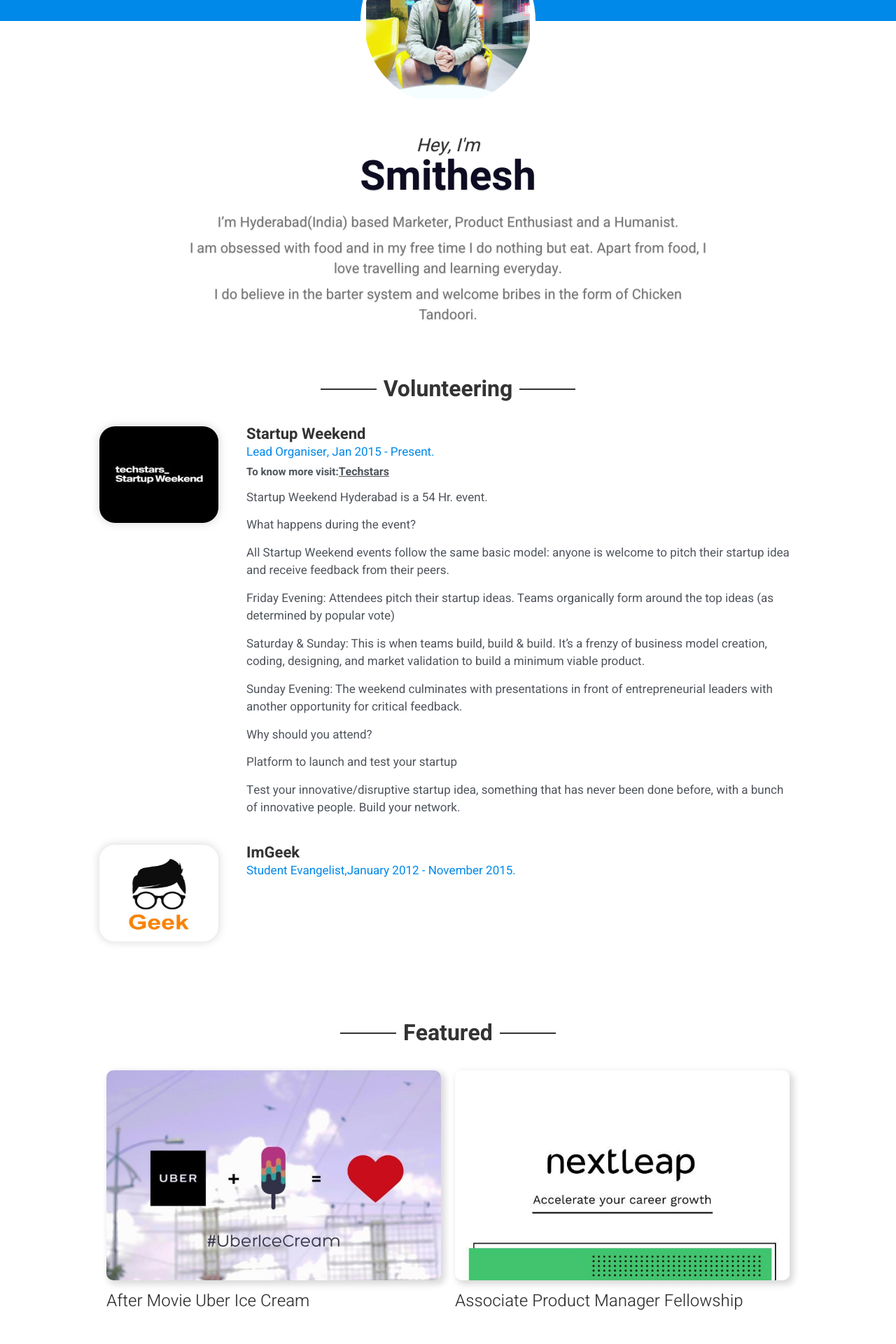
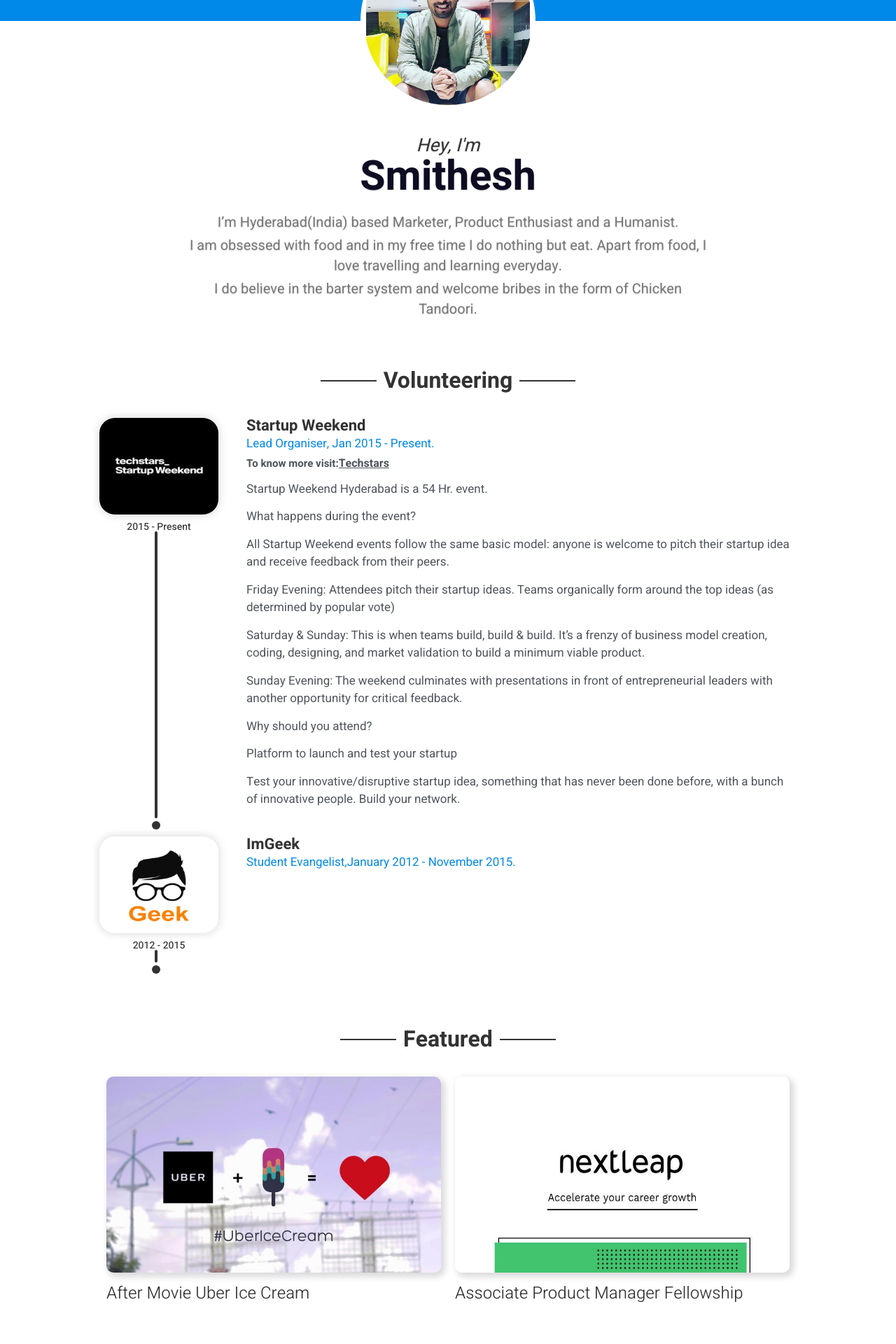
Before and after one commit to rakesh971/garySheng, a Next.js app: page / in a window 1280 px wide. Shown: the part 240-2160 px from the top of the page at 70% size. Built offline with nearby package versions, Linux system fonts and the light colour scheme.

Commit message:
css alignments

```diff
--- a/Component/SideBar/SideBar.module.scss
+++ b/Component/SideBar/SideBar.module.scss
@@ -6,6 +6,7 @@
         display: flex;
         align-items: center;
         box-shadow: 0px 0px 2px 2px rgb(222 222 222 / 26%);
+        border-radius: 5px;
         background-color: #fff;
         padding: 4px;
         padding-right: 6px;
--- a/pages/index.js
+++ b/pages/index.js
@@ -34,13 +34,11 @@
 					<div className={styles.about} >
 						<div className='contain'>
 							<div className={styles.about_me}>
-								<div className={styles.profile_image}>
-									<Link href="">
-										<a>
-											<img src="/assets/images/profile.jpg"/>
-										</a>
-									</Link>
-								</div>
+								<Link href="">
+									<a className={styles.profile_image}>
+										<img src="/assets/images/profile.jpg"/>
+									</a>
+								</Link>
 							</div>
 						</div>
 					</div>
@@ -73,8 +71,10 @@
 											<Link href="https://www.techstars.com/communities/startup-weekend">
 												<a target="_blank">
 													<img src ="/assets/images/startUp.jpg"/>
+
 												</a>
 											</Link>
+											<span>2015 - Present</span>
 										</div>
 										<div className={styles.journey_text}>
 											<div className={styles.basic_info}>
@@ -112,8 +112,6 @@
 											</div>
 										</div>
 									</div>
-								</div>
-								<div className={styles.journey_info}>
 									<div className={styles.journey_sections}>
 										<div className={styles.unplugged_image}>
 											<Link href="">
@@ -121,6 +119,7 @@
 													<img src ="/assets/images/geek.jpg"/>
 												</a>
 											</Link>
+											<span>2012 - 2015</span>
 										</div>
 										<div className={styles.journey_text}>
 											<div className={styles.basic_info}>
@@ -190,12 +189,13 @@
 								</div>
 								<div className={styles.journey_info}>
 									<div className={styles.journey_sections}>
-										<div className={styles.unplugged_image}>,
+										<div className={styles.unplugged_image}>
 											<Link href="https://www.onblick.com/">
 												<a>
 													<img src ="/assets/images/1_jeQVI7MsQT8S6zdZOEmc1Q.png"/>
 												</a>
 											</Link>
+											<span>2020 - 2022</span>
 										</div>
 										<div className={styles.journey_text}>
 											<div className={styles.basic_info}>
@@ -281,6 +281,7 @@
 													<img src ="/assets/images/magna.jpg"/>
 												</a>
 											</Link>
+											<span>2019 - 2019</span>
 										</div>
 										<div className={styles.journey_text}>
 											<div className={styles.basic_info}>
@@ -344,6 +345,7 @@
 													<img src ="/assets/images/images (1).png"/>
 												</a>
 											</Link>
+											<span>2018 - 2019</span>
 										</div>
 										<div className={styles.journey_text}>
 											<div className={styles.basic_info}>
@@ -375,6 +377,7 @@
 													<img src ="/assets/images/8c68d411-9eef-45cf-bd4c-635fd833de8d.jpg"/>
 												</a>
 											</Link>
+											<span>2017 - 2018</span>
 										</div>
 										<div className={styles.journey_text}>
 											<div className={styles.basic_info}>
@@ -412,6 +415,7 @@
 													<img src ="/assets/images/aa3c4f0f-6a10-4401-8013-5e6260d9764f.jpg"/>
 												</a>
 											</Link>
+											<span>2016 - 2017</span>
 										</div>
 										<div className={styles.journey_text}>
 											<div className={styles.basic_info}>
@@ -463,6 +467,7 @@
 													<img src ="/assets/images/amazon.jpg"/>
 												</a>
 											</Link>
+											<span>2015 - 2016</span>
 										</div>
 										<div className={styles.journey_text}>
 											<div className={styles.basic_info}>
@@ -508,6 +513,7 @@
 													<img src ="/assets/images/grey.jpg"/>
 												</a>
 											</Link>
+											<span>2015 - 2018</span>
 										</div>
 										<div className={styles.journey_text}>
 											<div className={styles.basic_info}>
@@ -625,7 +631,6 @@
 											<p><span></span>I love listening to podcasts and can binge listen to them for the whole day. </p>
 											<p><span></span>Bollywood, not Hollywood(with some exceptions)</p>
 											<p><span></span>Does that make me look less smarter?</p>
-											<p><span></span>Hit me up for a conversation here!</p>
 											<p><span></span>Peace</p>
 										</div>
 									</div>
@@ -645,9 +650,6 @@
 									<div className={styles.system_content}>
 										<ul>
 											<li>
-												<span>
-													<img src="/assets/images/2696555.png"/>
-												</span>
 												<Link href="https://insighttimer.com/blog/how-to-be-humble/">
 													<a target="_blank">
 														<span>Stay Humble</span>
@@ -658,9 +660,6 @@
 												</Link>
 											</li>
 											<li>
-												<span>
-													<img src="/assets/images/2696555.png"/>
-												</span>
 												<Link href="https://cdn2.hubspot.net/hubfs/2602672/Imported_Blog_Media/Customer_Is_King_Infographic.jpg" >
 													<a target="_blank" >
 														<span>Customer is king</span>
@@ -671,9 +670,6 @@
 												</Link>
 											</li>
 											<li>
-												<span>
-													<img src="/assets/images/2696555.png"/>
-												</span>
 												<Link href="https://jackcanfield.com/blog/how-to-believe-in-yourself">
 													<a target="_blank" >
 														<span>Believe in change</span>
@@ -684,11 +680,7 @@
 												</Link>
 
 											</li>
-
 											<li>
-												<span>
-													<img src="/assets/images/2696555.png"/>
-												</span>
 												<Link href="https://www.bondora.com/blog/beyond-finance-why-you-should-also-invest-in-yourself">
 													<a target="_blank" >
 														<span>Invest in yourself</span>
@@ -699,9 +691,6 @@
 												</Link>
 											</li>
 											<li>
-												<span>
-													<img src="/assets/images/2696555.png"/>
-												</span>
 												<Link href="https://medium.com/publishous/learn-to-laugh-at-your-problems-2486e8ae3b12">
 													<a target="_blank">
 														<span>Laugh out at your problems</span>
@@ -712,9 +701,6 @@
 												</Link>
 											</li>
 											<li>
-												<span>
-													<img src="/assets/images/2696555.png"/>
-												</span>
 												<Link href="https://medium.com/@twoguyswhoblog/dont-take-life-too-seriously-two-guys-who-blog-1f224fd21c86">
 													<a target="_blank">
 														<span>Don’t take yourself too seriously.</span>
@@ -725,9 +711,6 @@
 												</Link>
 											</li>
 											<li>
-												<span>
-													<img src="/assets/images/2696555.png"/>
-												</span>
 												<Link href="https://www.minimalismmadesimple.com/home/spread-happiness/">
 													<a target="_blank">
 														<span>Spread happiness the world needs it.</span>
@@ -738,9 +721,6 @@
 												</Link>
 											</li>
 											<li>
-												<span>
-													<img src="/assets/images/2696555.png"/>
-												</span>
 												<Link href="https://www.goodtherapy.org/blog/to-live-your-truth-start-by-being-honest-with-yourself-0815194/amp/">
 													<a target="_blank">
 														<span>The most important be honest and genuine.</span>
@@ -784,7 +764,7 @@
 										<a>
 											Twitter
 										</a>
-									</Link>
+									</Link>,
 									<Link href="https://www.linkedin.com/in/smitheshpalparthy/">
 										<a>
 											LinkedIn
--- a/styles/Home.module.scss
+++ b/styles/Home.module.scss
@@ -134,11 +134,12 @@
 						overflow: hidden;
 						border: 5px solid #fff;
 						padding: 3px;
-
-
+						display: block;
 						img{
+							height: 275px;
 							object-fit: cover;
 						}
+
 					}
 				}
 			}
@@ -154,10 +155,6 @@
 				}
 
 				.main_text{
-					// position: absolute;
-					// transform: translate(-50%,-50%);
-					// top: 50%;
-					// left: 50%;
 					text-align: center;
 					display: flex;
 					justify-content: center;
@@ -189,7 +186,7 @@
 							font-size: 20px;
 							font-weight: 400;
 							color: #777;
-							margin-bottom: 8px;
+							margin-bottom: 4px;
 						}
 					}
 				}
@@ -271,12 +268,45 @@
 							padding-bottom:40px;
 							align-items: flex-start;
 							margin-bottom: 0px;
+							position: relative;
+
+								&::before {
+									content:'';
+									display: block;
+									white-space: nowrap;
+									height:calc(100% - 188px);
+									width: 4px;
+									border-radius: 20px;
+									background-color: #333;
+									left: 79px;
+									top: 162px;
+									position: absolute;
+								}
+
+								&::after {
+									content: "";
+									display: block;
+									width: 12px;
+									height: 12px;
+									border-radius: 50%;
+									position: absolute;
+									background-color: #333;
+									left: 75px;
+									bottom: 10px;
+								}
 
 							@include mobile{
 								flex-direction: column;
 								justify-content: center;
 								padding-bottom:30px;
 								align-items: center;
+
+								&::before{
+									display: none;
+								}
+								&::after{
+									display: none;
+								}
 
 								&:nth-child(1){
 									padding-top: 20px;
@@ -288,6 +318,14 @@
 								display: flex;
 								cursor: pointer;
 								margin-right: 40px;
+								flex-direction: column;
+
+								span{
+									font-size: 14px;
+									text-align: center;
+									font-weight: 500;
+									color: #333;
+								}
 
 								@include mobile{
 									margin: 0px;
@@ -432,8 +470,17 @@
 
 						}
 
-						&.certification_info{
+						&.certification_info {
 							text-align: center;
+
+							.journey_sections {
+								&::before {
+									display: none;
+								}
+									&::after {
+										display: none;
+									}
+							}
 						}
 					}
 				}
@@ -700,7 +747,6 @@
 
 								.card{
 									width: 100%;
-									height: 300px;
 									transition: all .15s ease-in-out;
 									cursor: pointer;
 									box-shadow: 4px 4px 10px 2px rgba($color: #000000, $alpha: 0.15);
@@ -717,12 +763,11 @@
 									}
 
 									img{
-										object-fit: cover;
-										height: 100%;
+										height: 280px;
+										display: block;
 
 										@include mobile{
-
-											object-fit: contain;
+											height: 100%;
 										}
 									}
 								}
@@ -895,6 +940,11 @@
 
 							.middle{
 								flex: 0.3;
+								padding-right: 20px;
+
+								@include mobile {
+									padding: 0px;
+								}
 								// display: flex;
 								// align-items: center;
 								// justify-content: center;
@@ -904,7 +954,7 @@
 									height: 250px;
 									object-fit: contain;
 									box-shadow: 0px 5px 5px 5px #dedede2b;
-									border-radius: 50%;
+									border-radius: 12px;
 
 									@include tab{
 										width: 200px;
@@ -1369,7 +1419,7 @@
 							margin: 0px 3px;
 							font-weight: 600;
 							text-decoration: underline!important;
-							margin: 0px 8px;
+							margin: 0px 4px;
 						}
 					}
 				}
```
